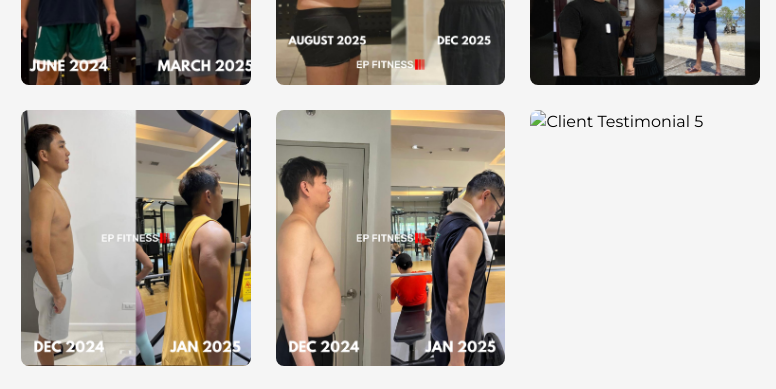
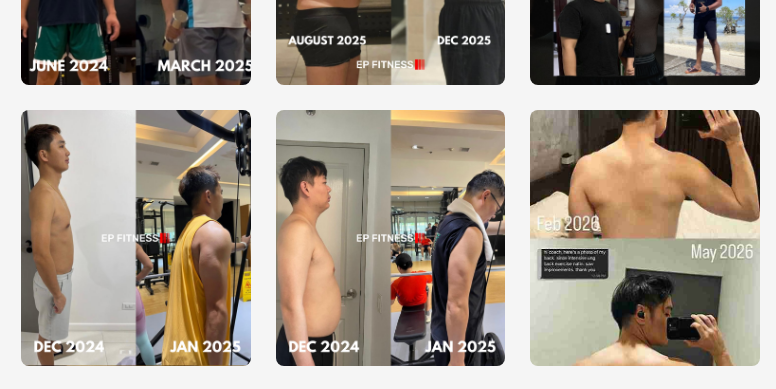
Before and after one commit to mustafahassan065/EPFITNESS, a website: page EmmanResults.html in a window 1280 px wide. Shown: the part 1157-1546 px from the top of the page, 504-1280 px from the left. Drawn offline with nearby package versions, Linux system fonts and the light colour scheme.

Commit message:
Update EmmanResults.html

```diff
--- a/EmmanResults.html
+++ b/EmmanResults.html
@@ -322,7 +322,7 @@
                              class="w-full h-64 object-cover">
                     </div>
                 <div class="result-image">
-                        <img src="result50.jpg"
+                        <img src="result50.jpeg"
                              alt="Client Testimonial 5"
                              class="w-full h-64 object-cover">
                     </div>
```
